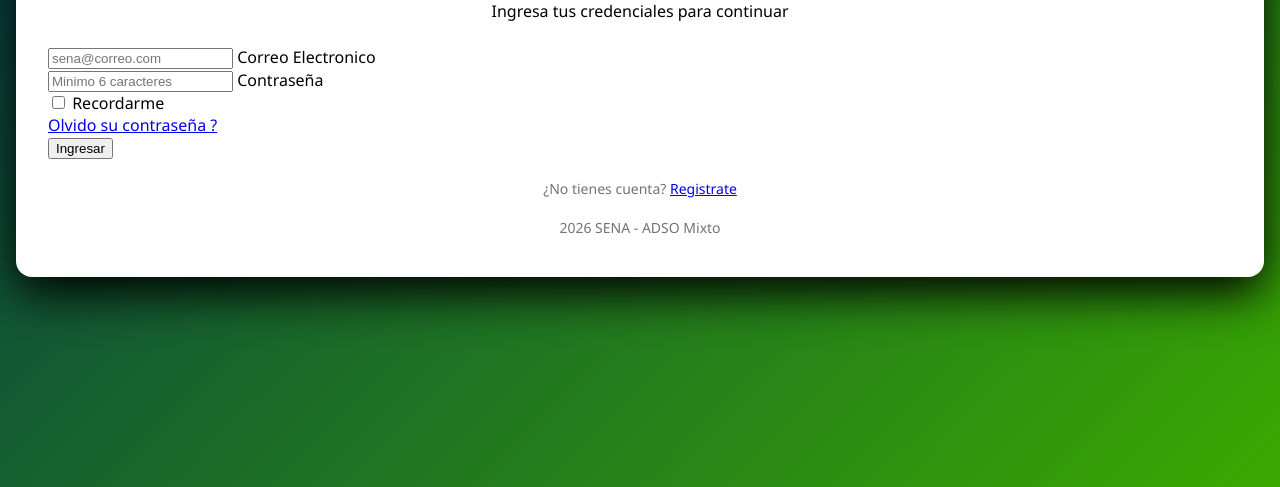
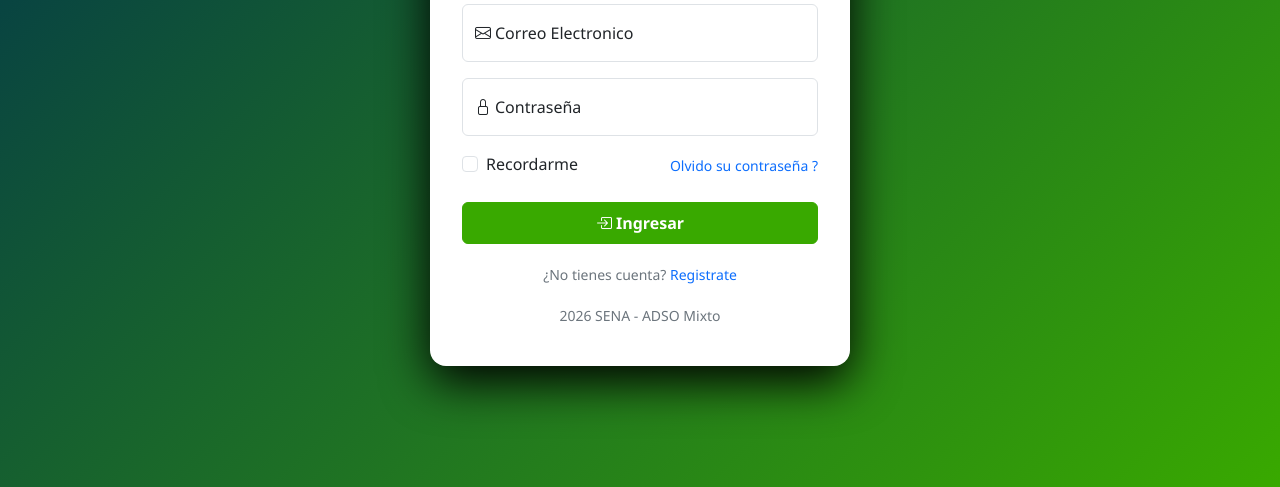
Before and after one commit to Maolarause/inventariohtml, a plain HTML site: page index.html in a window 1280 px wide. Shown: the part 313-800 px from the top of the page. Drawn offline with nearby package versions, Linux system fonts and the light colour scheme.

Commit message:
Aplicar Bootstrap
dncÑJ}wjojvfñsmbks{

```diff
--- a/css/estilos.css
+++ b/css/estilos.css
@@ -29,19 +29,19 @@ body {/* afecta a todo el cuerpo de la pagina*/
     /*color de fondo*/
     --bs-btn-bg: var(--sena-verde);
     /*color de borde*/
-    --bs-btn-border-color:var(var(--sena-verde));
+    --bs-btn-border-color:var(--sena-verde);
     /*texto con el mouse arriba */
     --bs-btn-hover-color: #fff;
     /*fondo con el mouse encima*/
-    --bs-btn-hover-bg: var(var(--sena-verde-oscuro));
+    --bs-btn-hover-bg: var(--sena-verde-oscuro);
     /*borde con el mouse encima*/
-    --bs--btn--border-color: var(var(--sena-verde-oscuro));
+    --bs--btn--border-color: var(--sena-verde-oscuro);
     /*texto mientras se hace clic */
     --bs--btn--active-color: #fff;
     /*fondo mientras se hace clic */
-    --bs-btn-active-bg: var(var(--sena-verde-oscuro));
+    --bs-btn-active-bg: var(--sena-verde-oscuro);
     /*borde mientras de hace clic*/
-    --bs-btn-active-border-color: var(var(--sena-verde-oscuro));
+    --bs-btn-active-border-color: var(--sena-verde-oscuro);
     /*cierra la regla */
 }
 /* la coma aplica la misma regla a varios selectores: los campos con el foco*/
@@ -90,7 +90,7 @@ body {/* afecta a todo el cuerpo de la pagina*/
     /*ancho completo*/
     width: 100%;
     /*hasta 420px*/
-    max-width: 420;
+    max-width: 420px;
     /*fondo blanco*/
     background-color: #fff;
     /*esquinas redondeadas*/
--- a/index.html
+++ b/index.html
@@ -4,6 +4,10 @@
     <meta charset="UTF-8">
     <meta name="viewport" content="width=device-width, initial-scale=1.0">
     <title>Iniciar Sesion Inventario ADSO</title>
+    <!--CSS de Bootstrap 5.3.3 desde url prederteminada -->
+    <link href="https://cdn.jsdelivr.net/npm/bootstrap@5.3.3/dist/css/bootstrap.min.css" rel="stylesheet">
+    <!--Libreria de iconos de Bootstrap -->
+    <link href="https://cdn.jsdelivr.net/npm/bootstrap-icons@1.11.3/font/bootstrap-icons.min.css" rel="stylesheet">
     <link href="css/estilos.css" rel="stylesheet"><!--llama los estilos personalizados-->
 </head>
 <body class="login-fondo">
```
